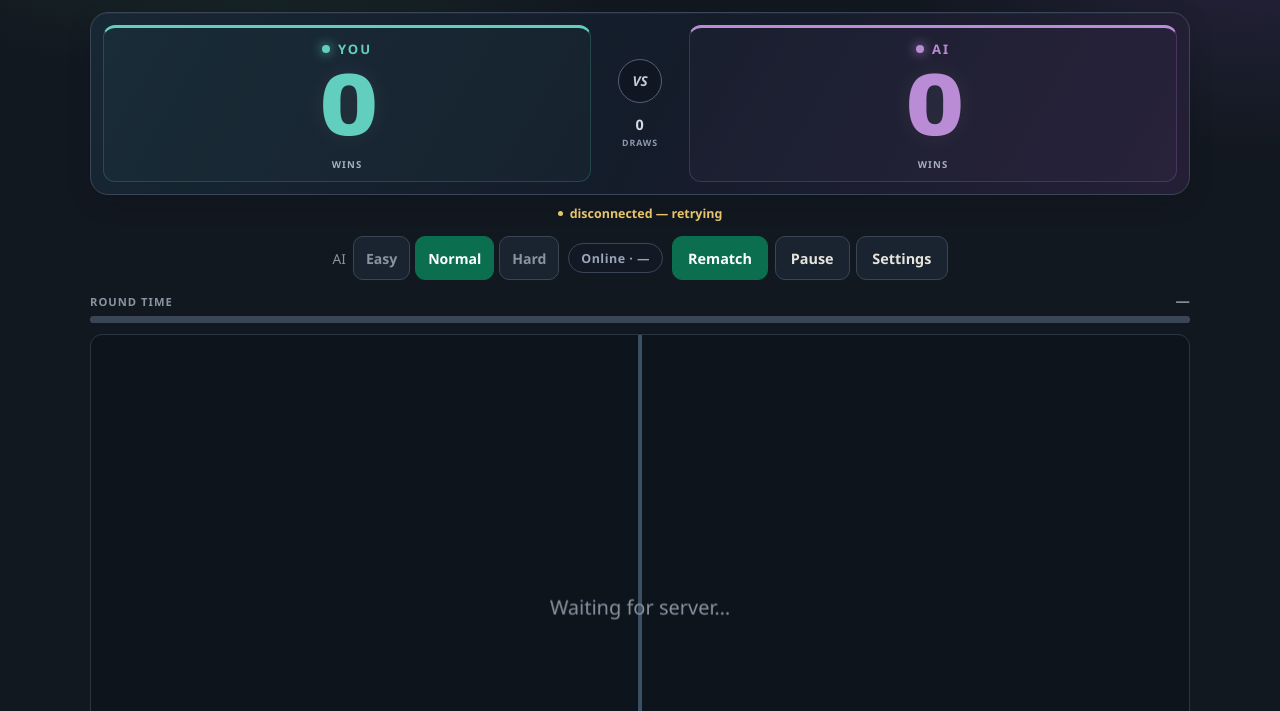
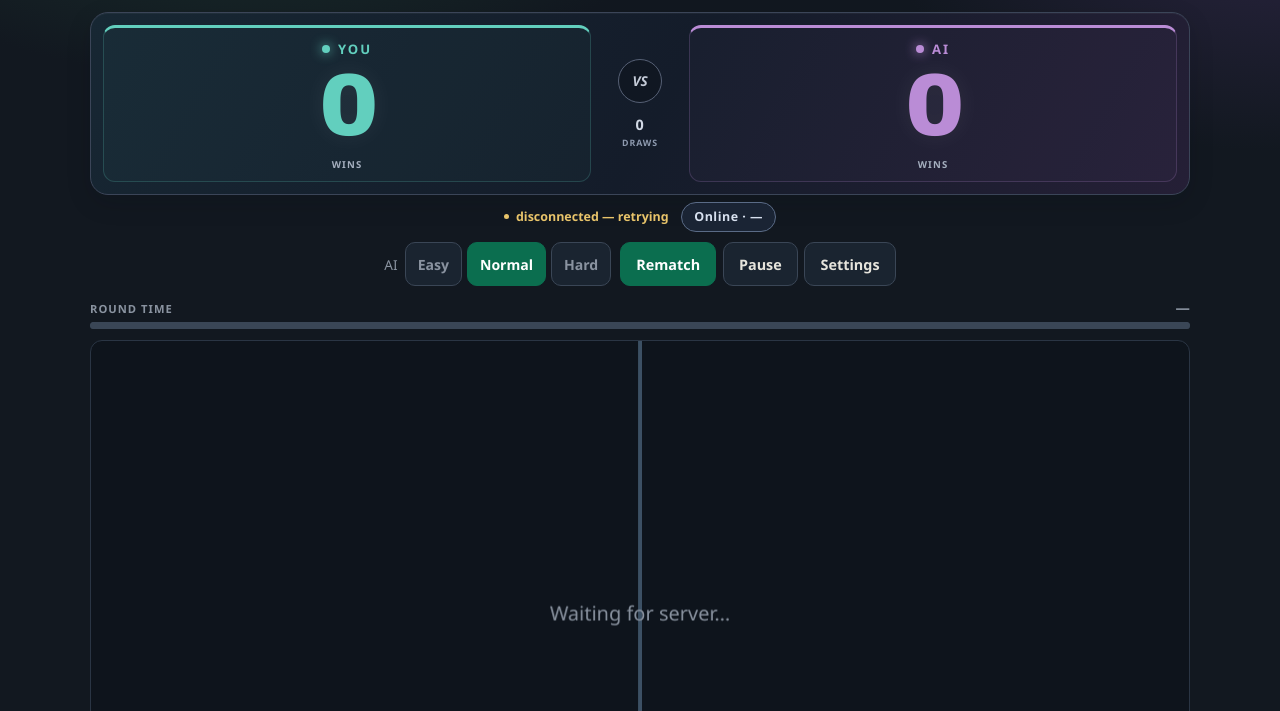
Before and after one commit to swaggyliu/FlatWorld, a plain HTML site: page docs/pusht/index.html in a window 1280 px wide. Shown: the part 89-800 px from the top of the page. Drawn offline with Linux system fonts and the light colour scheme.

Commit message:
Move online player count next to the match status line.
Keep the concurrent-session badge visible under the scoreboard instead of buried in the toolbar.

Co-authored-by: Cursor <cursoragent@cursor.com>

```diff
--- a/docs/pusht/index.html
+++ b/docs/pusht/index.html
@@ -5,7 +5,7 @@
   <meta name="viewport" content="width=device-width, initial-scale=1, viewport-fit=cover" />
   <meta name="mobile-web-app-capable" content="yes" />
   <title>FlatWorld — You vs AI (Push-T)</title>
-  <link rel="stylesheet" href="style.css?v=online1" />
+  <link rel="stylesheet" href="style.css?v=online2" />
 </head>
 <body>
   <header>
@@ -29,7 +29,11 @@
         <span id="score-ai-label" class="score-caption">WINS</span>
       </div>
     </section>
-    <div class="match-status"><span class="status-dot" aria-hidden="true"></span><span id="status" role="status">connecting…</span></div>
+    <div class="match-status">
+      <span class="status-dot" aria-hidden="true"></span>
+      <span id="status" role="status">connecting…</span>
+      <span id="online" class="online-count" aria-live="polite" title="Concurrent players on this server">Online · —</span>
+    </div>
   </div>
   <div class="toolbar">
     <div id="difficulty" class="difficulty" aria-label="AI difficulty">
@@ -38,7 +42,6 @@
       <button type="button" data-level="medium" class="active" title="10 decisions/s">Normal</button>
       <button type="button" data-level="high" title="20 decisions/s">Hard</button>
     </div>
-    <div id="online" class="online-count" aria-live="polite">Online · —</div>
     <div class="actions">
       <button type="button" id="rematch" class="action-btn">Rematch</button>
       <button type="button" id="pause" class="action-btn ghost">Pause</button>
@@ -77,6 +80,6 @@
   <script src="config.js?v=play3"></script>
   <script src="audio.js?v=win8"></script>
   <script src="motion.js?v=drag1"></script>
-  <script src="app.js?v=drag1"></script>
+  <script src="app.js?v=drag2"></script>
 </body>
 </html>
--- a/docs/pusht/style.css
+++ b/docs/pusht/style.css
@@ -49,6 +49,12 @@ h1 {
   display: block;
   width: min(1100px, 100%);
   margin: 0.7rem 0 0.65rem;
+}
+.match-status .online-count {
+  margin-left: 0.35rem;
+  color: #d7e0ee;
+  border-color: #5a6b86;
+  background: #1a2434;
 }
 .scoreboard {
   display: grid;
```
